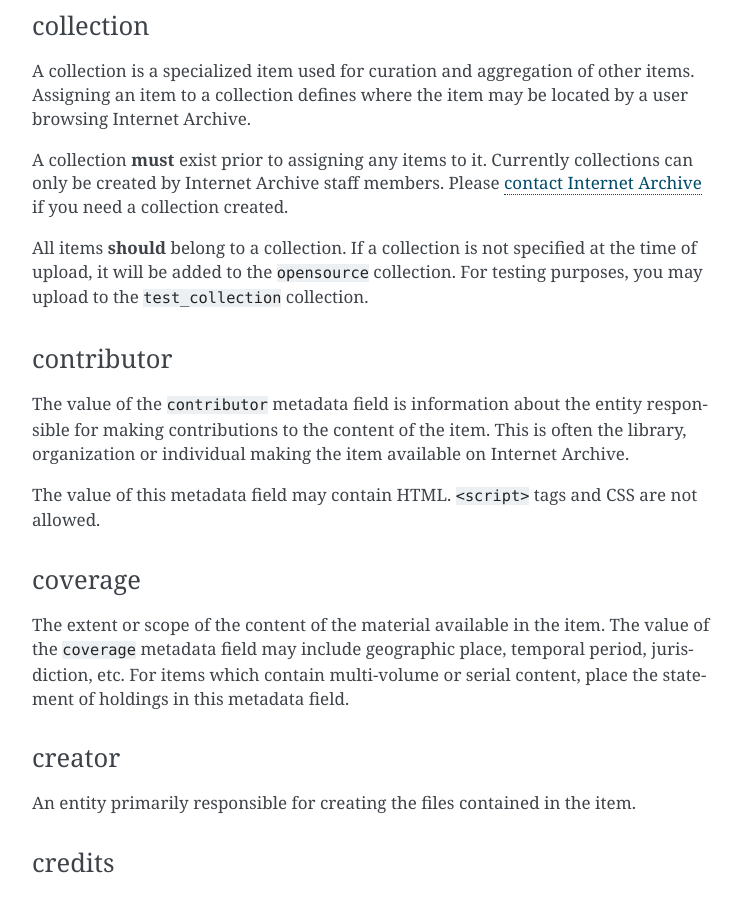
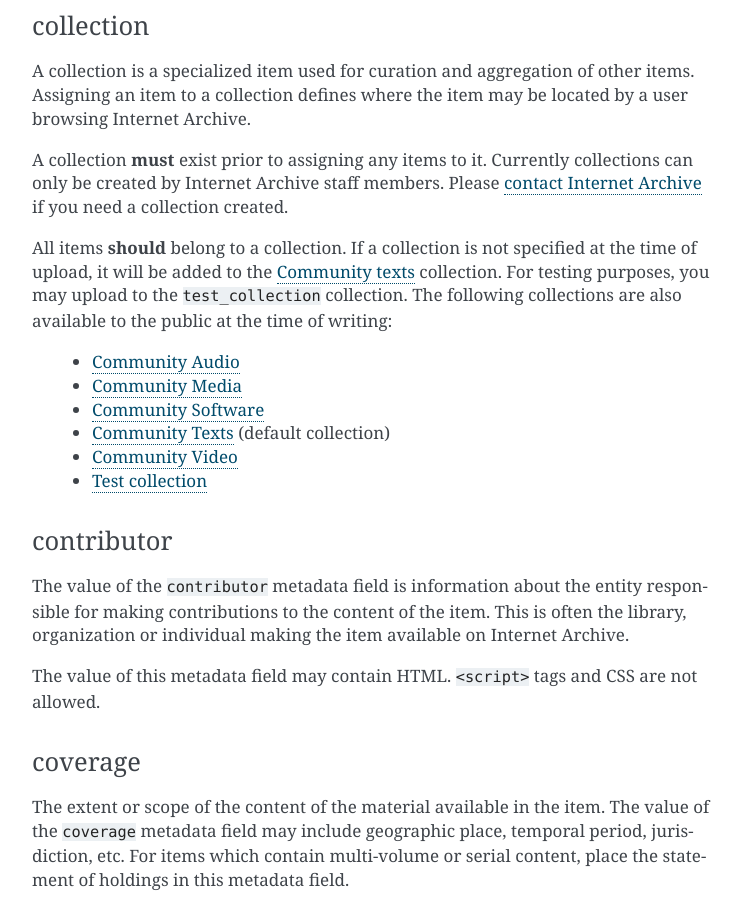
Before and after one commit to jjjake/internetarchive, a Sphinx documentation site: the page built from docs/source/metadata.rst, in a window 1280 px wide and 900 px high, scrolled down 1297 px. Shown: the whole window, without its empty margins (368-1110 px from the left). Built offline with Sphinx 7.4.7, drawn with Linux system fonts in a browser that asks for light colours.

Commit message:
explain collections and show examples

```diff
--- a/docs/source/metadata.rst
+++ b/docs/source/metadata.rst
@@ -63,8 +63,15 @@
 Please `contact Internet Archive <mailto:info@archive.org?subject=[Collection Creation Request]>`_ if you need a collection created.
 
 All items **should** belong to a collection.
-If a collection is not specified at the time of upload, it will be added to the ``opensource`` collection.
-For testing purposes, you may upload to the ``test_collection`` collection.
+If a collection is not specified at the time of upload, it will be added to the `Community texts <https://archive.org/details/opensource>`_ collection.
+For testing purposes, you may upload to the ``test_collection`` collection. The following collections are also available to the public at the time of writing:
+
+ * `Community Audio <https://archive.org/details/opensource_audio>`_
+ * `Community Media <https://archive.org/details/opensource_media>`_
+ * `Community Software <https://archive.org/details/open_source_software>`_
+ * `Community Texts <https://archive.org/details/opensource>`_ (default collection)
+ * `Community Video <https://archive.org/details/opensource_movies>`_
+ * `Test collection <https://archive.org/details/test_collection>`_
 
 contributor
 ^^^^^^^^^^^
```
